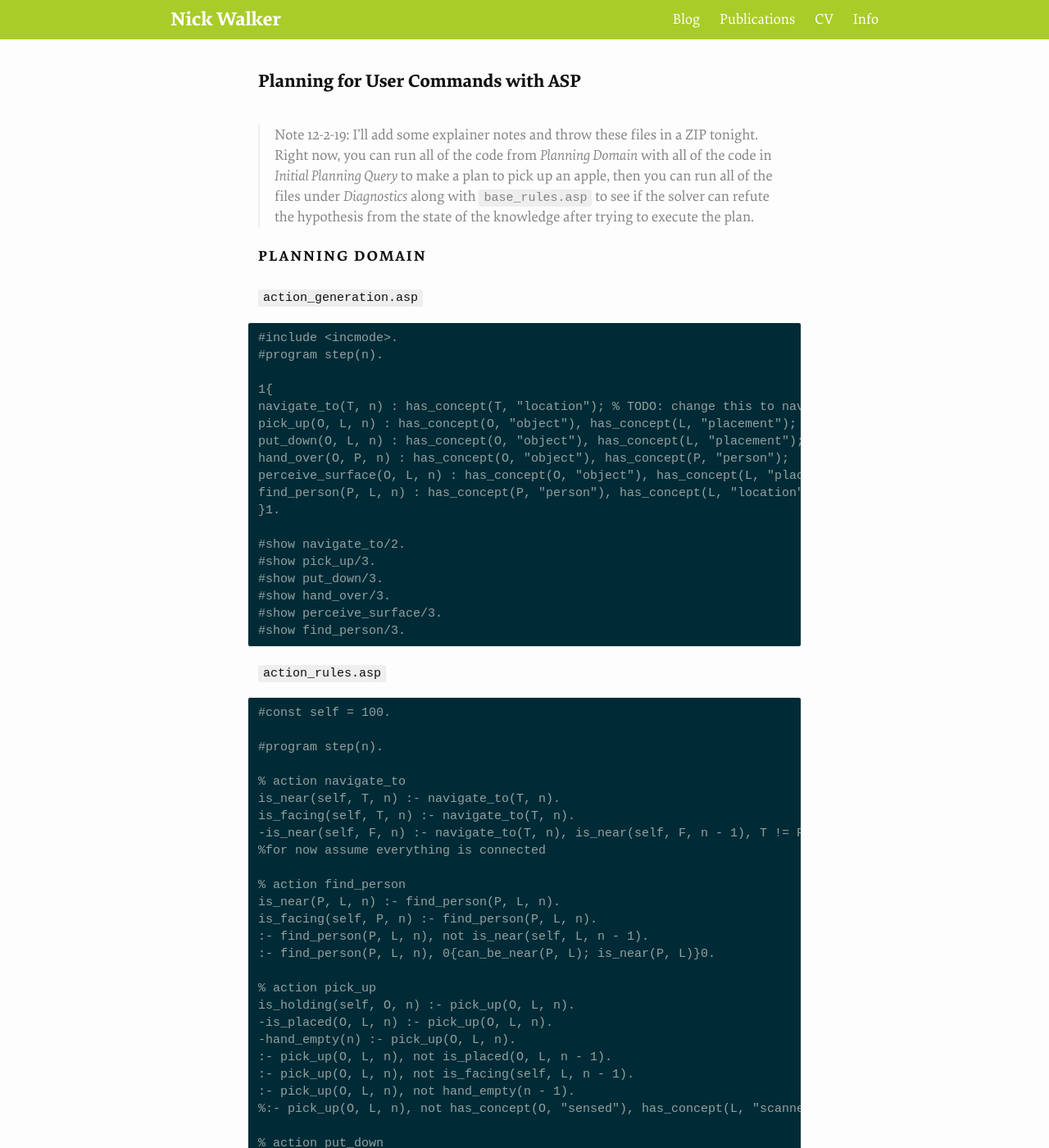
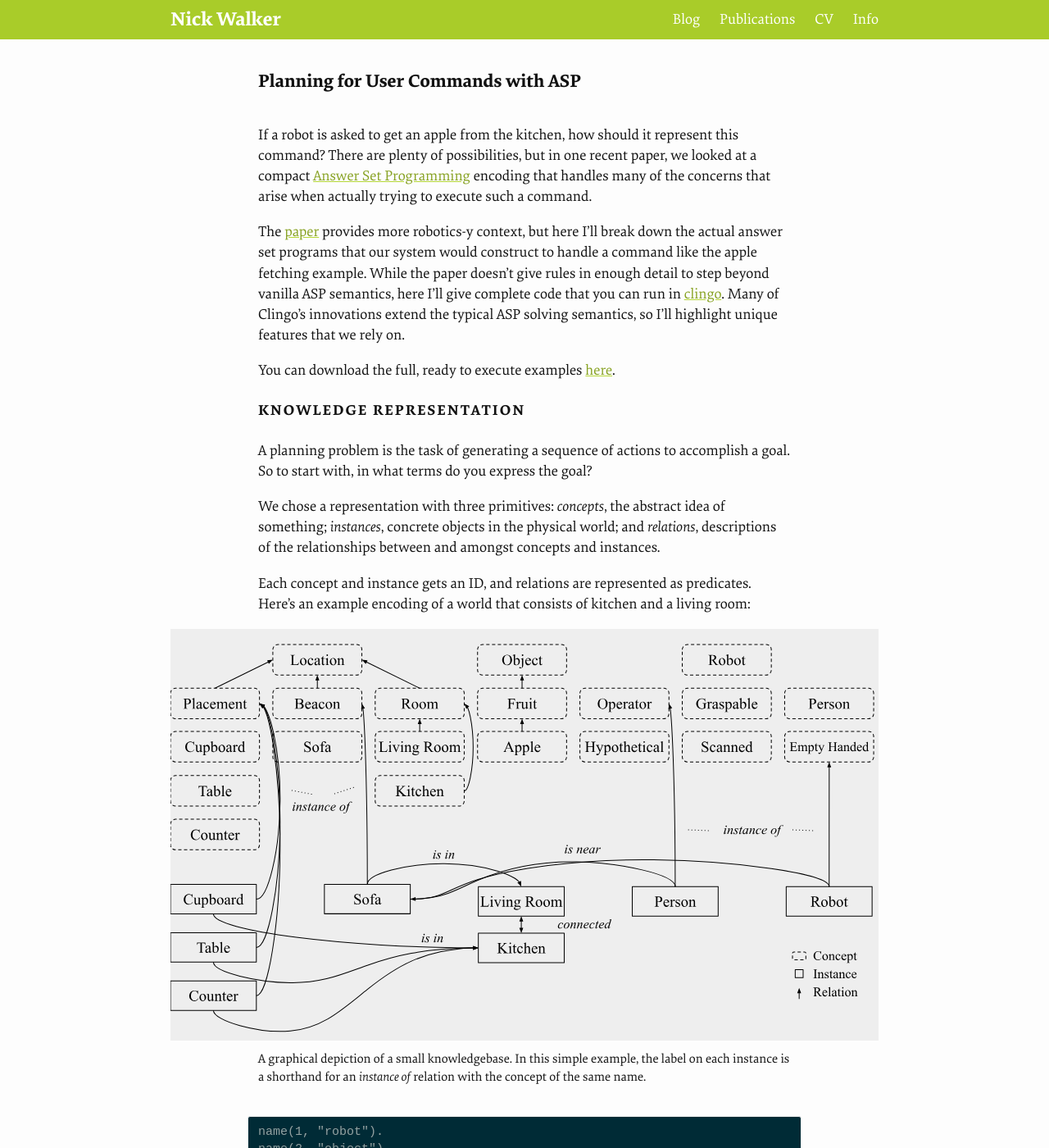
Before and after one commit to nickswalker/nickwalker.us, a Jekyll site: the page built from collections/_projects/planning-for-user-commands.md, in a window 1280 px wide and 1400 px high. Shown: the whole window at 82% size. Built offline with Jekyll 4.4.1, drawn with Linux system fonts in a browser that asks for light colours; nearby versions of some CDN libraries; some of the changed text lies outside the part shown.

Commit message:
Add planning domain explanation and code archive

`````diff
--- a/collections/_projects/planning-for-user-commands.md
+++ b/collections/_projects/planning-for-user-commands.md
@@ -11,31 +11,121 @@
 citation_keys: [jiang2019icaps]
 ---
 
-> Note 12-2-19: I'll add some explainer notes and throw these files in a ZIP tonight. Right now, you can run all of the code from _Planning Domain_ with all of the code in _Initial Planning Query_ to make a plan to pick up an apple, then you can run all of the files under _Diagnostics_ along with `base_rules.asp` to see if the solver can refute the hypothesis from the state of the knowledge after trying to execute the plan.
+If a robot is asked to get an apple from the kitchen, how should it represent this command? There are plenty of possibilities, but in one recent paper, we looked at a compact [Answer Set Programming](https://en.wikipedia.org/wiki/Answer_set_programming) encoding that handles many of the concerns that arise when actually trying to execute such a command.
 
-## Planning Domain
+The [paper](http://www.cs.utexas.edu/%7Epstone/Papers/bib2html-links/ICAPS19-Jiang.pdf) provides more robotics-y context, but here I'll break down the actual answer set programs that our system would construct to handle a command like the apple fetching example. While the paper doesn't give rules in enough detail to step beyond vanilla ASP semantics, here I'll give complete code that you can run in [clingo](https://potassco.org/clingo/). Many of Clingo's innovations extend the typical ASP solving semantics, so I'll highlight unique features that we rely on.
 
-`action_generation.asp`
+You can download the full, ready to execute examples [here]({{"/assets/planning_for_user_commands_examples.zip" | absolute_url}}).
+
+## Knowledge Representation
+
+A planning problem is the task of generating a sequence of actions to accomplish a goal. So to start with, in what terms do you express the goal?
+
+We chose a representation with three primitives: _concepts_, the abstract idea of something; _instances_, concrete objects in the physical world; and _relations_, descriptions of the relationships between and amongst concepts and instances.
+
+Each concept and instance gets an ID, and relations are represented as predicates. Here's an example encoding of a world that consists of kitchen and a living room:
+
+
+{% include article_image.html img="/assets/images/research/knowledge.svg"
+    caption="A graphical depiction of a small knowledgebase. In this simple example, the label on each instance is a shorthand for an _instance of_ relation with the concept of the same name."%}
+
 ````
-#include <incmode>.
-#program step(n).
+name(1, "robot").
+name(2, "object").
+name(3, "operator").
+name(4, "hypothetical").
+name(5, "location").
+name(6, "room").
+is_a(6, 5).
 
-1{
-navigate_to(T, n) : has_concept(T, "location"); % TODO: change this to navigable
-pick_up(O, L, n) : has_concept(O, "object"), has_concept(L, "placement"); % TODO: change object to graspable
-put_down(O, L, n) : has_concept(O, "object"), has_concept(L, "placement");
-hand_over(O, P, n) : has_concept(O, "object"), has_concept(P, "person");
-perceive_surface(O, L, n) : has_concept(O, "object"), has_concept(L, "placement");
-find_person(P, L, n) : has_concept(P, "person"), has_concept(L, "location")
-}1.
+name(7, "placement").
+is_a(7, 5).
+name(8, "beacon").
+is_a(8, 5).
+name(9, "fruit").
+is_a(9,2).
+default_location(9, 12). % Usually in kitchen
+name(10, "graspable").
+name(11, "scanned").
+name(12, "kitchen").
+is_a(12, 6). % Room
+name(13, "living room").
+is_a(13, 6). % Room
+name(14, "sofa").
+name(15, "counter").
 
-#show navigate_to/2.
-#show pick_up/3.
-#show put_down/3.
-#show hand_over/3.
-#show perceive_surface/3.
-#show find_person/3.
+name(16, "table").
+name(17, "cupboard").
+name(18, "apple").
+is_a(18, 9).
+name(19, "empty_handed").
+name(20, "person").
+
+% Arrangement of the world
+instance_of(50, 12). % Kitchen
+instance_of(51, 13). % Living room
+is_connected(50, 51).
+
+
+instance_of(52, 14). % Sofa
+instance_of(52, 8). % Beacon
+is_in(52, 51).
+
+instance_of(53, 15). % Counter
+instance_of(53, 7). % Placement
+is_in(53, 50).
+
+instance_of(54, 16). % Table
+instance_of(54, 7). % Placement
+is_in(54, 50).
+
+instance_of(55, 17). % Cupboard
+instance_of(55, 7). % Placement
+is_in(55, 50).
+
+
+% Robot
+instance_of(100, 1).
+instance_of(100, 19). % Empty handed
+is_near(100, 52). % At sofa
+
+% Operator
+instance_of(101, 20).
+is_near(101, 52). % At sofa
 ````
+
+## Actions
+
+We can now describe actions in terms of their requirements and effects on this encoded version of the world.
+
+First, we'll add some rules that take state atoms and produce helpful summary facts or equivalent fluents:
+`base_rules.asp`
+````
+is_a(C1, C3) :- is_a(C1, C2), is_a(C2, C3).
+instance_of_recursive(O, C1) :- instance_of(O, C2), is_a(C2, C1).
+instance_of_recursive(O, C) :- instance_of(O, C).
+has_concept(O, C) :- instance_of_recursive(O, C_id), name(C_id, C).
+
+%% Support non-fluent to fluent promotion for basic attributes
+is_near(self, L, 0) :- is_near(self, L).
+is_near(P, L, 0) :- is_near(P, L).
+is_placed(O, L, 0) :- is_placed(O, L).
+is_facing(self, P, 0) :- is_facing(self, P).
+is_holding(self, O, 0) :- is_holding(self, O).
+is_delivered(O, P, 0) :- is_delivered(O, P).
+
+% short-hand for concepts
+scanned(S, 0) :- has_concept(S, "scanned").
+hand_empty(0) :- has_concept(self, "empty_handed").
+
+% Demotion
+can_be_placed(O, L) :- can_be_placed(O, L, 0), has_concept(L, "placement").
+
+% If an objecct can be placed in a room, then it can be placed on any surface in the room
+can_be_placed(O, L) :- can_be_placed(O, R, 0), has_concept(R, "room"), is_in(L, R), has_concept(L, "placement").
+````
+
+Now we can define the pre and post conditions for a range of robot actions:
 
 `action_rules.asp`
 ````
@@ -93,158 +183,96 @@
 is_holding(self, O, n) :- is_holding(self, O, n - 1), not -is_holding(self, O, n).
 hand_empty(n) :- hand_empty(n - 1), not -hand_empty(n).
 is_delivered(O, P, n) :- is_delivered(O, P, n - 1).
-
-% allow passing concept name in goal query
-is_near_name(self, L_name, n) :- is_near(self, L_id, n), name(L_id, L_name).
-is_placed_concept(O_concept, L_concept, n) :- is_placed(O_id, L_id, n), has_concept(O_id, O_concept), has_concept(L_id, L_concept).
-is_in_concept(O_concept, R_concept, n) :- is_placed(O_id, L, n), is_in(L, R_id), has_concept(O_id, O_concept), has_concept(R_id, R_concept).
-is_delivered_concept(O_concept, P, n) :- is_delivered(O_id, P, n), has_concept(O_id, O_concept).
-scanned_concept(L_concept, n) :- scanned(L_id, n), has_concept(L_id, L_concept).
-is_holding_concept(self, O_concept, n) :- is_holding(self, O_id, n), has_concept(O_id, O_concept).
 ````
 
-`base_rules.asp`
-````
-#program base.
-
-is_a(C1, C3) :- is_a(C1, C2), is_a(C2, C3).
-instance_of_recursive(O, C1) :- instance_of(O, C2), is_a(C2, C1).
-instance_of_recursive(O, C) :- instance_of(O, C).
-has_concept(O, C) :- instance_of_recursive(O, C_id), name(C_id, C).
-
-%% Support non-fluent to fluent promotion for basic attributes
-is_near(self, L, 0) :- is_near(self, L).
-is_near(P, L, 0) :- is_near(P, L).
-is_placed(O, L, 0) :- is_placed(O, L).
-is_facing(self, P, 0) :- is_facing(self, P).
-is_holding(self, O, 0) :- is_holding(self, O).
-is_delivered(O, P, 0) :- is_delivered(O, P).
-is_near_name(self, L_name, 0) :- is_near(self, L_id), name(L_id, L_name).
-is_placed_concept(O_concept, L_concept, 0) :- is_placed(O_id, L_id), has_concept(O_id, O_concept), has_concept(L_id, L_concept).
-is_in_concept(O_concept, R_concept, 0) :- is_placed(O_id, L), is_in(L, R_id), has_concept(O_id, O_concept), has_concept(R_id, R_concept).
-is_delivered_concept(O_concept, P, 0) :- is_delivered(O_id, P), has_concept(O_id, O_concept).
-scanned_concept(L_concept, 0) :- scanned(L_id, 0), has_concept(L_id, L_concept).
-is_holding_concept(self, O_concept, 0) :- is_holding(self, O_id, 0), has_concept(O_id, O_concept).
-
-% short-hand for concepts
-scanned(S, 0) :- has_concept(S, "scanned").
-hand_empty(0) :- has_concept(self, "empty_handed").
-
-% Silence warnings
-default_location(O, L) :- default_location(O, L).
-is_facing(self, P) :- is_facing(self, P).
-is_near(self, L) :- is_near(self, L).
-is_holding(self, O) :- is_holding(self, O).
-is_in(L, R) :- is_in(L, R).
-is_placed(O, L) :- is_placed(O, L).
-is_near(P, L) :- is_near(P, L).
-is_delivered(O, P) :- is_delivered(O, P).
--is_near(P, L, n) :- -is_near(P, L, n).
-can_be_near(O, L, 0) :- can_be_near(O, L, 0).
-can_be_placed(O, L, 0) :- can_be_placed(O, L, 0).
+Clingo lets us realize [iterative deepening](https://en.wikipedia.org/wiki/Iterative_deepening_depth-first_search) with a built in incremental solver mode that interleaves grounding and solving until an answer set is found. To activate this mode, we include the special incmode file and mark this section of the code as a subprogram named `step` with a single parameter, `n`. `step` programs will be grounded once for every time step in the incremental solving process, each time with an incremented value for `n`. It's important that incremental grounding doesn't redefine any existing rules or atoms, so generally step programs consist solely of fluents. The makers of Clingo have a [detailed description of the semantics of incremental Clingo](https://arxiv.org/pdf/1705.09811.pdf) if you want to look at the details.
 
 
-% Fluent to predicate demotion
-can_be_near(P, L) :- can_be_near(P, L, 0), has_concept(L, "beacon").
+## Planning
 
-% If person can be in a room, they can be near any beacon in the room
-can_be_near(P, L) :- can_be_near(P, R, 0), has_concept(R, "room"), is_in(L, R), has_concept(L, "beacon").
+So far we've described the state of the world and its dynamics. As long as the knowledge is consistent, the answer sets for these programs will just be the original facts and some summary deductions from our `base_rules`. Now we'll phrase a planning query to this domain.
 
-% Demotion
-can_be_placed(O, L) :- can_be_placed(O, L, 0), has_concept(L, "placement").
-
-% If an objecct can be placed in a room, then it can be placed on any surface in the room
-can_be_placed(O, L) :- can_be_placed(O, R, 0), has_concept(R, "room"), is_in(L, R), has_concept(L, "placement").
-
-can_be_placed(O_id, L_id) :- default_location(O_category_id, L_concept_id), is_a(O_id, O_concept_id), is_a(O_concept_id, O_category_id), is_a(L_id, L_concept_id), has_concept(O_id, "hypothetical"), 0{can_be_placed(O_id, L, 0)}0.
-
-````
-
-## Initial Planning Query
+Let's say our user asked for an apple from the kitchen. This tells the robot that their _could_ be an apple placed in the kitchen, even if the robot has never seen it before. So we'll update the knowledgebase with an apple instance but tag it as hypothetical. To encode the tentative placement information, we'll use a soft version of the `placed` predicate.
 
 `knowledge.asp`
 ````
-name(1, "robot").
-name(2, "object").
-name(3, "operator").
-name(4, "hypothetical").
-name(5, "location").
-name(18, "room").
-is_a(18, 5).
-name(19, "empty_handed").
-name(20, "person").
+%...
 
-name(6, "placement").
-is_a(6, 5).
-name(7, "beacon").
-is_a(7, 5).
-name(8, "fruit").
-is_a(8,2).
-default_location(8, 11). % Usually in kitchen
-name(9, "graspable").
-name(10, "scanned").
-name(11, "kitchen").
-is_a(11, 18). % Room
-name(12, "living room").
-is_a(12, 18). % Room
-name(13, "sofa").
-name(14, "counter").
+% Hypothetical apple
+instance_of(102, 4).
+instance_of(102, 18).
 
-name(15, "table").
-name(16, "cupboard").
-name(17, "apple").
-is_a(17, 8).
+% Hypothesis extracted from user command
+can_be_placed(102, 50, 0).
+````
 
-
-% Arrangement of the world
-instance_of(50, 11). % Kitchen
-instance_of(51, 12). % Living room
-is_connected(50, 51).
-
-
-instance_of(52, 13). % Sofa
-instance_of(52, 7). % Beacon
-is_in(52, 51).
-
-instance_of(53, 14). % Counter
-instance_of(53, 6). % Placement
-is_in(53, 50).
-
-instance_of(54, 15). % Table
-instance_of(54, 6). % Placement
-is_in(54, 50).
-
-instance_of(55, 16). % Cupboard
-instance_of(55, 6). % Placement
-is_in(55, 50).
-
-
-% Robot
-instance_of(100, 1).
-instance_of(100, 19). % Empty handed
-is_near(100, 52). % At sofa
-
-% Operator
-instance_of(101, 20).
-is_near(101, 52). % At sofa
-````
+Then, we'll encode the actual goal of this command as the delivery of this hypothetical apple to the operator. We do this using the special `check` program, which tells Clingo to stop the incremental solving process when an answer set is found that satisfies some constraints.
 
 `query.asp`
 ````
 #program check(n).
 
-% Hypothetical apple referenced in user command
-instance_of(102, 4).
-instance_of(102, 17).
-
-% Hypothesis extracted from user command
-can_be_placed(102, 50, 0).
-
 :- not is_delivered(102, 101, n), query(n).
 
 ````
 
+The `query` atom available in the `check` program is a special addition by the incremental solving control loop, allowing the developer to easily refer to specific loop iterations by conditioning on its truth. For instance, we could dissallow plans of less than 10 steps by saying something like `:- query(n), n < 10.`
+
+Now, following the generate and test paradigm, we'll produce all possible sequences of actions:
+
+`action_generation.asp`
+````
+#include <incmode>.
+#program step(n).
+
+1{
+navigate_to(T, n) : has_concept(T, "location");
+pick_up(O, L, n) : has_concept(O, "object"), has_concept(L, "placement");
+put_down(O, L, n) : has_concept(O, "object"), has_concept(L, "placement");
+hand_over(O, P, n) : has_concept(O, "object"), has_concept(P, "person");
+perceive_surface(O, L, n) : has_concept(O, "object"), has_concept(L, "placement");
+find_person(P, L, n) : has_concept(P, "person"), has_concept(L, "location")
+}1.
+
+% Hide everything that isn't an action when displaying answer sets
+#show navigate_to/2.
+#show pick_up/3.
+#show put_down/3.
+#show hand_over/3.
+#show perceive_surface/3.
+#show find_person/3.
+````
+
+Running the `clingo` executable with  on the code shown up to this point will produce a plan. To get all acceptable plans, we can run `clingo 0`:
+
+````
+clingo version 5.4.0
+...
+Solving...
+Solving...
+Solving...
+Solving...
+Solving...
+Solving...
+Answer: 1
+navigate_to(55,1) perceive_surface(102,55,2) pick_up(102,55,3) navigate_to(52,4) find_person(101,52,5) hand_over(102,101,6)
+Answer: 2
+navigate_to(53,1) perceive_surface(102,53,2) pick_up(102,53,3) navigate_to(52,4) find_person(101,52,5) hand_over(102,101,6)
+Answer: 3
+navigate_to(54,1) perceive_surface(102,54,2) pick_up(102,54,3) navigate_to(52,4) find_person(101,52,5) hand_over(102,101,6)
+SATISFIABLE
+
+Models       : 3
+Calls        : 7
+Time         : 0.022s (Solving: 0.00s 1st Model: 0.00s Unsat: 0.00s)
+CPU Time     : 0.022s
+
+````
+
+
 ## Diagnostics
+
+>Note 12-3-19: I'll add some description here tonight. These snippets are meant to be run just along with the original knowledge and the base rules (so no action rules or generation required). The query is attempting to derive the negation of the `can_be_placed` hypothesis that the user provided based on the knowledge that was collected from executing plans in the real world.
 
 `diagnostic_rules.asp`
 
@@ -266,8 +294,6 @@
 
 `query.asp`
 ````
-#program base.
-
 0{ can_be_placed(102, 50, 0)}1.
 :~ can_be_placed(102, 50, 0). [-1, 1]
 ````
`````
Also changed, not shown: assets/images/research/knowledge.svg (added), 1 other file.
